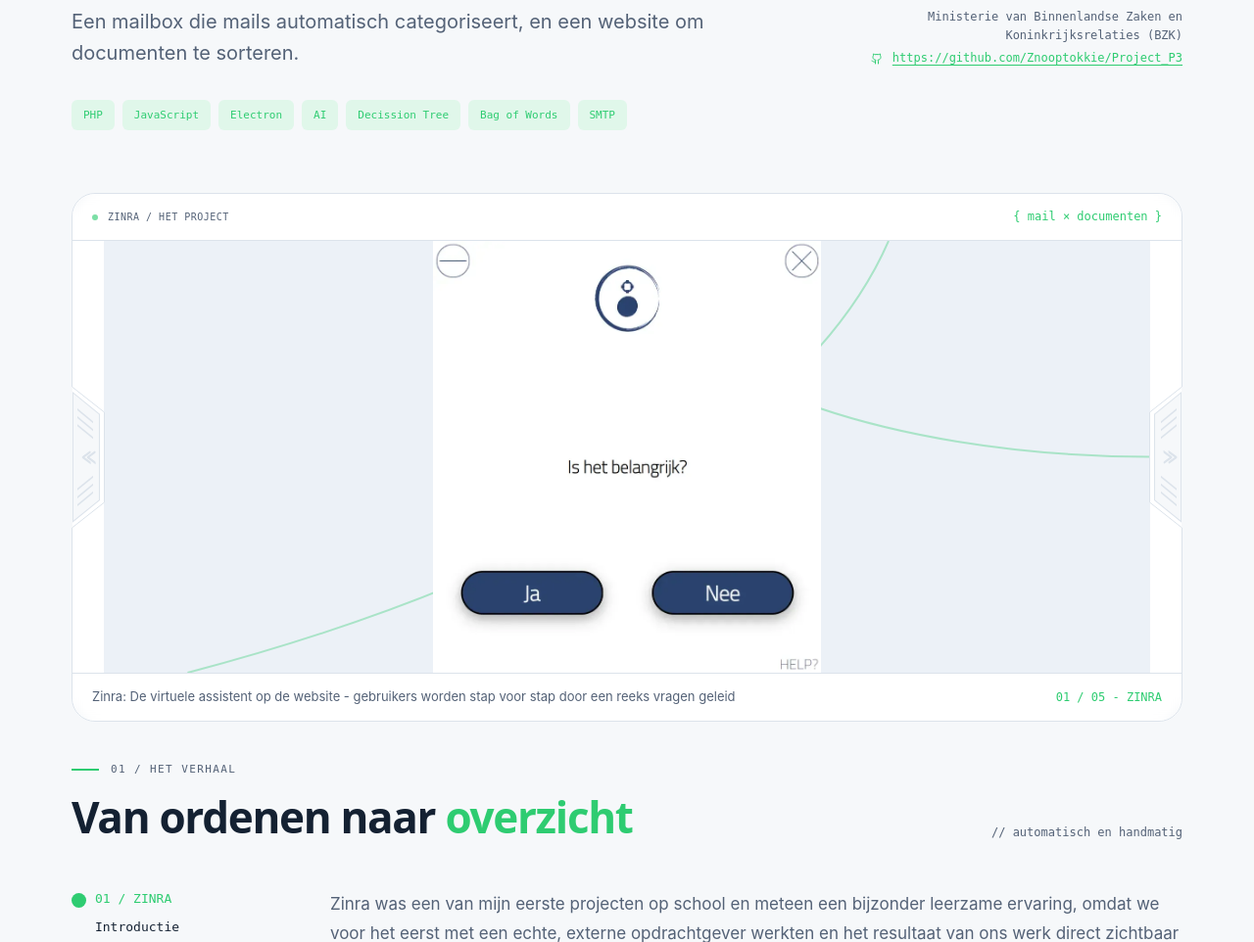
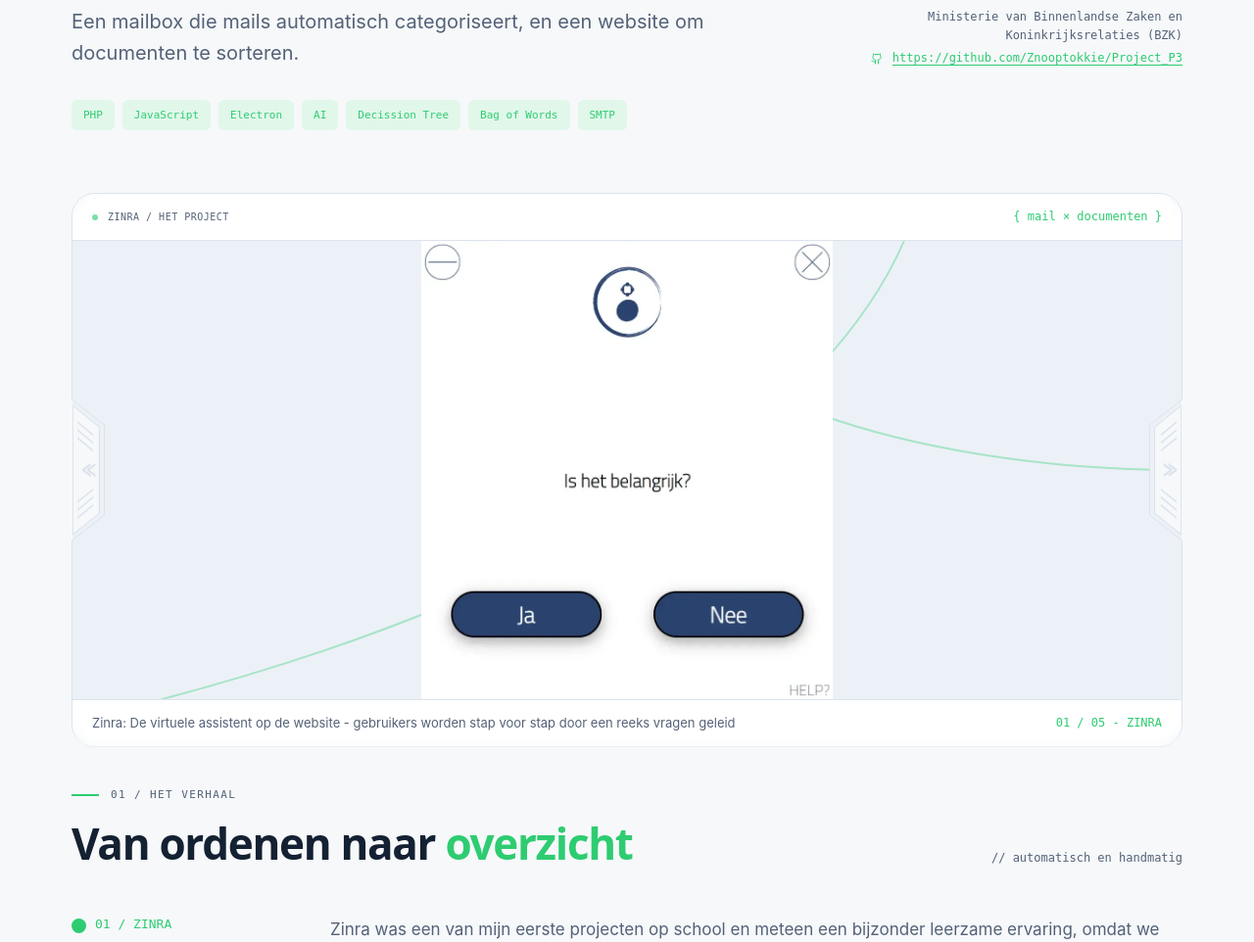
Before and after one commit to Znooptokkie/Porto_Laravel, a Laravel app: page /projecten/zinra in a window 1280 px wide. Shown: the part 427-1389 px from the top of the page at 98% size. Run offline with Laravel 12, Linux system fonts and the light colour scheme; data comes from the database, SQL or seed files in the repository; style sheets or scripts are compiled from the project's sources; parts of the project's set-up code (start-up, migrations or seed data) failed here and were passed over.

Commit message:
Slideshow zelf is af.

```diff
--- a/resources/css/projects.css
+++ b/resources/css/projects.css
@@ -948,11 +948,16 @@
 
 /* De pijlknoppen zitten in een inkeping van de kaart: links en rechts naast de viewport, zonder tussenruimte.
    De kaartrand wordt in de inkeping weggedekt met de paginakleur; de schuine zijden en binnenrand van de knop vormen de nieuwe rand. */
+/* De stage bepaalt de hoogte. De viewport vult de volledige breedte, dus het beeld loopt ook door in de inkeping;
+   de knoppen staan er bovenop (zie .project-media__nav). */
 .project-media__stage {
     position: relative;
     display: flex;
     flex-direction: row;
-    align-items: center;
+    justify-content: space-between;
+    align-items: center;
+    aspect-ratio: 1550 / 640;
+    background: var(--color-surface-alt);
 }
 
 .project-media__stage::before,
@@ -1000,14 +1005,28 @@
     right: -1px;
 }
 
+/* Het beeld stopt op de contour van de inkeping (32 x 144px, schuine zijden van 26px), zodat de opening naast de knop de achtergrond toont. */
 .project-media__viewport {
-    position: relative;
+    position: absolute;
+    inset: 0;
+    z-index: 0;
     isolation: isolate;
-    flex: 1 1 0;
-    min-width: 0;
-    aspect-ratio: 1550 / 640;
     overflow: hidden;
     background: var(--color-surface-alt);
+    clip-path: polygon(
+        0 0,
+        100% 0,
+        100% calc(50% - var(--project-media-nav-height) / 2),
+        calc(100% - var(--project-media-nav-depth)) calc(50% - var(--project-media-nav-height) / 2 + 26px),
+        calc(100% - var(--project-media-nav-depth)) calc(50% + var(--project-media-nav-height) / 2 - 26px),
+        100% calc(50% + var(--project-media-nav-height) / 2),
+        100% 100%,
+        0 100%,
+        0 calc(50% + var(--project-media-nav-height) / 2),
+        var(--project-media-nav-depth) calc(50% + var(--project-media-nav-height) / 2 - 26px),
+        var(--project-media-nav-depth) calc(50% - var(--project-media-nav-height) / 2 + 26px),
+        0 calc(50% - var(--project-media-nav-height) / 2)
+    );
 }
 
 /* Slides travel sideways: the outgoing slide leaves on the opposite side of the incoming one. */
@@ -1125,6 +1144,7 @@
 
 .project-media__nav {
     position: relative;
+    z-index: 1;
     flex: 0 0 auto;
     /* Reikt tot de buitenrand van de inkeping. Parallel aan de schuine zijden (zelfde hoek), met --project-media-nav-inset ruimte erop en aan de binnenkant. */
     width: calc(var(--project-media-nav-depth) - var(--project-media-nav-inset));
@@ -1143,6 +1163,13 @@
     position: absolute;
     inset: 0;
     background: var(--color-border);
+    transition: background-color var(--motion-duration) ease;
+}
+
+/* Bij hover of focus krijgt alleen de rand de accentkleur; de dikte blijft gelijk. */
+.project-media__nav:hover::before,
+.project-media__nav:focus-visible::before {
+    background: var(--accent);
 }
 
 .project-media__nav--previous::before {
@@ -1832,7 +1859,7 @@
     flex-direction: column;
     }
 
-    .project-media__viewport {
+    .project-media__stage {
         aspect-ratio: 4 / 5;
     }
 
```
